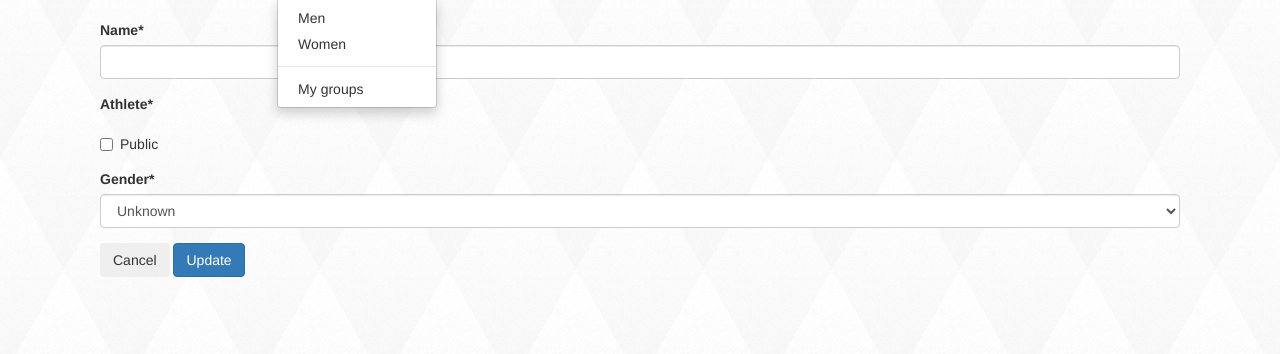
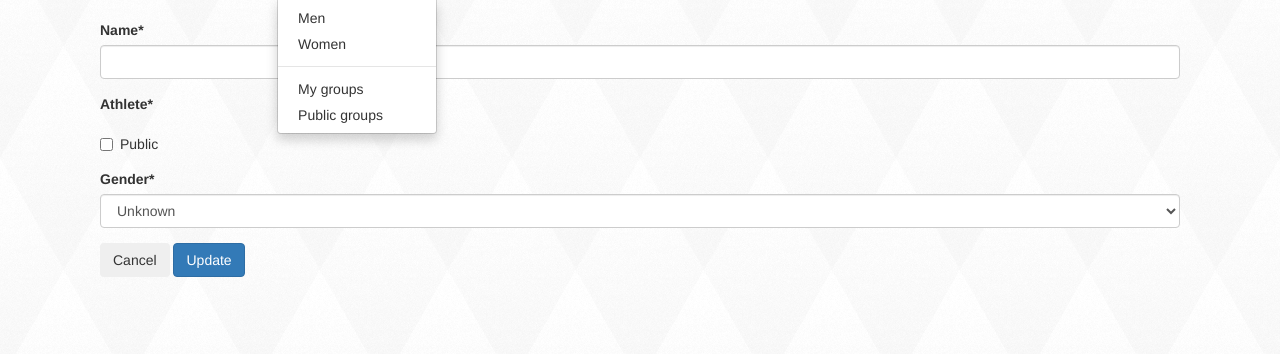
Before and after one commit to rubenvanerk/lifesavingrankings, a Django app: page /analysis/group/create in a window 1280 px wide, after a click on "Analysis". Shown: the part 66-420 px from the top of the page. Run offline with Django 3.2, Linux system fonts and the light colour scheme; the visitor is signed in with stand-in values (Sample User, id 1); data that the repository does not hold is empty; some libraries are stand-ins or nearby versions.

Commit message:
public group list

```diff
--- a/analysis/urls.py
+++ b/analysis/urls.py
@@ -21,13 +21,18 @@ urlpatterns = [
         name='group-analysis'
     ),
     url(
-        regex=r'^groups/',
-        view=views.AnalysisGroupListView.as_view(),
-        name='group-list'
-    ),
-    url(
         regex=r'^group/create',
         view=views.AnalysisGroupCreate.as_view(),
         name='group-create'
-    )
+    ),
+    url(
+        regex=r'^my-groups/',
+        view=views.AnalysisGroupListView.as_view(),
+        name='private-group-list'
+    ),
+    url(
+        regex=r'^public-groups/',
+        view=views.PublicAnalysisGroupListView.as_view(),
+        name='public-group-list'
+    ),
 ]
--- a/analysis/views.py
+++ b/analysis/views.py
@@ -65,11 +65,14 @@ class AnalysisGroupListView(LoginRequiredMixin, ListView):
         qs = qs.filter(creator=user).order_by('id')
         return qs
 
-    def get_context_data(self, **kwargs):
-        context = super(AnalysisGroupListView, self).get_context_data(**kwargs)
-        context['extra'] = 'extra'
 
-        return context
+class PublicAnalysisGroupListView(ListView):
+    model = AnalysisGroup
+
+    def get_queryset(self):
+        qs = super(PublicAnalysisGroupListView, self).get_queryset()
+        qs = qs.filter(public=True)
+        return qs
 
 
 class AnalysisGroupForm(forms.ModelForm):
@@ -84,7 +87,7 @@ class AnalysisGroupForm(forms.ModelForm):
 class AnalysisGroupUpdate(LoginRequiredMixin, UpdateView):
     model = AnalysisGroup
     form_class = AnalysisGroupForm
-    success_url = reverse_lazy('analysis:group-list')
+    success_url = reverse_lazy('analysis:private-group-list')
 
     def get_object(self, queryset=None):
         obj = super(AnalysisGroupUpdate, self).get_object()
@@ -97,7 +100,7 @@ class AnalysisGroupUpdate(LoginRequiredMixin, UpdateView):
 class AnalysisGroupCreate(LoginRequiredMixin, CreateView):
     model = AnalysisGroup
     form_class = AnalysisGroupForm
-    success_url = reverse_lazy('analysis:group-list')
+    success_url = reverse_lazy('analysis:private-group-list')
 
     def form_valid(self, form):
         form.instance.creator = self.request.user
--- a/lifesaving_rankings/templates/analysis/analysisgroup_form.html
+++ b/lifesaving_rankings/templates/analysis/analysisgroup_form.html
@@ -5,7 +5,7 @@
 {% block content %}
     <form action="" method="post">{% csrf_token %}
         {{ form|crispy }}
-        <a href="{% url "analysis:group-list" %}"></a>
+        <a href="{% url "analysis:private-group-list" %}"></a>
         <button class="btn secondary">Cancel</button>
         <input type="submit" value="Update" class="btn btn-primary"/>
     </form>
--- a/lifesaving_rankings/templates/lifesaving_rankings/base.html
+++ b/lifesaving_rankings/templates/lifesaving_rankings/base.html
@@ -39,10 +39,12 @@
                             <ul class="dropdown-menu">
                                 <li><a href="{% url 'analysis:analysis' 'men' %}">Men</a></li>
                                 <li><a href="{% url 'analysis:analysis' 'women' %}">Women</a></li>
+
+                                <li role="separator" class="divider"></li>
                                 {% if user.is_authenticated %}
-                                <li role="separator" class="divider"></li>
-                                <li><a href="{% url 'analysis:group-list' %}">My groups</a></li>
+                                <li><a href="{% url 'analysis:private-group-list' %}">My groups</a></li>
                                 {% endif %}
+                                <li><a href="{% url 'analysis:public-group-list' %}">Public groups</a></li>
                             </ul>
                         </li>
                     </ul>
```
